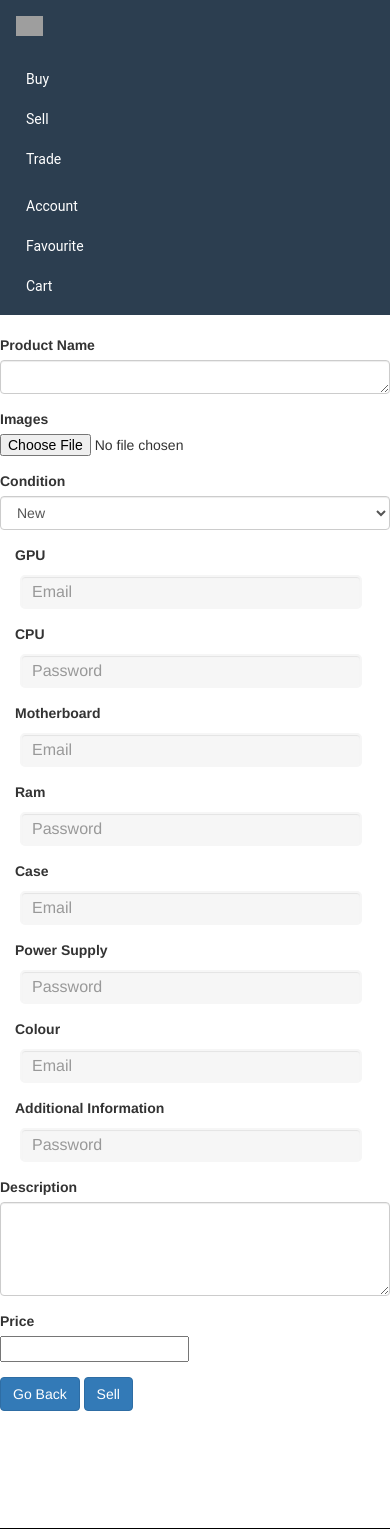
After one commit to yitasha/programming_project, a PHP site: page /project/sellComputer.php in a window 390 px wide. The commit adds this page. Shown: the top 1531 px of the page. Run offline with PHP 8.4, Linux system fonts and the light colour scheme; grey boxes are pictures that could not be loaded.

Commit message:
added descriptions for selling items for both iphone and computer

```diff
--- a/css/navbar.css
+++ b/css/navbar.css
@@ -4,8 +4,6 @@
     border-radius: 0px !important;
     background-color: #2C3E50 !important;
     border-color: #2C3E50 !important;
-    height: 80px;
-    padding-top: 10px;
 }
 
 a{
@@ -213,6 +211,9 @@ input[type=submit]:hover {
 }
 
 
+/*Footer Section*/
+
+
 
 /*Footer Section*/
 
--- a/navbar.php
+++ b/navbar.php
@@ -12,7 +12,7 @@ print"
         <!-- left side navbar -->
         <ul class='nav navbar-nav'>
         <li><a href='#'>Buy</a></li>
-        <li><a href='#'>Sell</a></li>
+        <li><a href='askSell.php'>Sell</a></li>
         <li><a href='#'>Trade</a></li>
         </ul>
 
--- /dev/null
+++ b/sellComputer.php
@@ -0,0 +1,83 @@
+<?php
+session_start();
+$page_title= "Sell";
+# [START use_cloud_storage_tools]
+use google\appengine\api\cloud_storage\CloudStorageTools;
+# [END use_cloud_storage_tools]
+
+
+include "./header.php";
+include "./navbar.php";
+?>
+
+<form>
+  <div class="form-group">
+    <label>Product Name</label>
+    <textarea class="form-control" rows="1"></textarea>
+  </div>
+  <div class="form-group">
+    <label>Images</label>
+    <input type="file" class="form-control-file">
+  </div>
+  <div class="form-group">
+    <label for="exampleFormControlSelect1">Condition</label>
+    <select class="form-control" id="exampleFormControlSelect1">
+      <option>New</option>
+      <option>Used, but in good condition</option>
+      <option>Broken</option>
+    </select>
+  </div>
+  <div class="form-row">
+    <div class="form-group col-md-6">
+      <label for="inputEmail4">GPU</label>
+      <input type="email" class="form-control" id="inputEmail4" placeholder="Email">
+    </div>
+    <div class="form-group col-md-6">
+      <label for="inputPassword4">CPU</label>
+      <input type="password" class="form-control" id="inputPassword4" placeholder="Password">
+    </div>
+  </div>
+  <div class="form-row">
+    <div class="form-group col-md-6">
+      <label for="inputEmail4">Motherboard</label>
+      <input type="email" class="form-control" id="inputEmail4" placeholder="Email">
+    </div>
+    <div class="form-group col-md-6">
+      <label for="inputPassword4">Ram</label>
+      <input type="password" class="form-control" id="inputPassword4" placeholder="Password">
+    </div>
+  </div>
+  <div class="form-row">
+    <div class="form-group col-md-6">
+      <label for="inputEmail4">Case</label>
+      <input type="email" class="form-control" id="inputEmail4" placeholder="Email">
+    </div>
+    <div class="form-group col-md-6">
+      <label for="inputPassword4">Power Supply</label>
+      <input type="password" class="form-control" id="inputPassword4" placeholder="Password">
+    </div>
+  </div>
+  <div class="form-row">
+    <div class="form-group col-md-6">
+      <label for="inputEmail4">Colour</label>
+      <input type="email" class="form-control" id="inputEmail4" placeholder="Email">
+    </div>
+    <div class="form-group col-md-6">
+      <label for="inputPassword4">Additional Information</label>
+      <input type="password" class="form-control" id="inputPassword4" placeholder="Password">
+    </div>
+  </div>
+  <div class="form-group">
+    <label>Description</label>
+    <textarea class="form-control" rows="4"></textarea>
+  </div>
+  <div class="form-group">
+    <label>Price</label><br>
+    <input type="number" min="1" step="any" />
+  </div>
+  <button type="submit" class="btn btn-primary">Go Back</button>
+  <button type="submit" class="btn btn-primary">Sell</button>
+</form>
+	<?php include "./footer.php"; ?>
+</body>
+</html>
```
Also changed, not shown: askSell.php (added, +35 -0 lines), sellPhone.php (added, +71 -0 lines).
